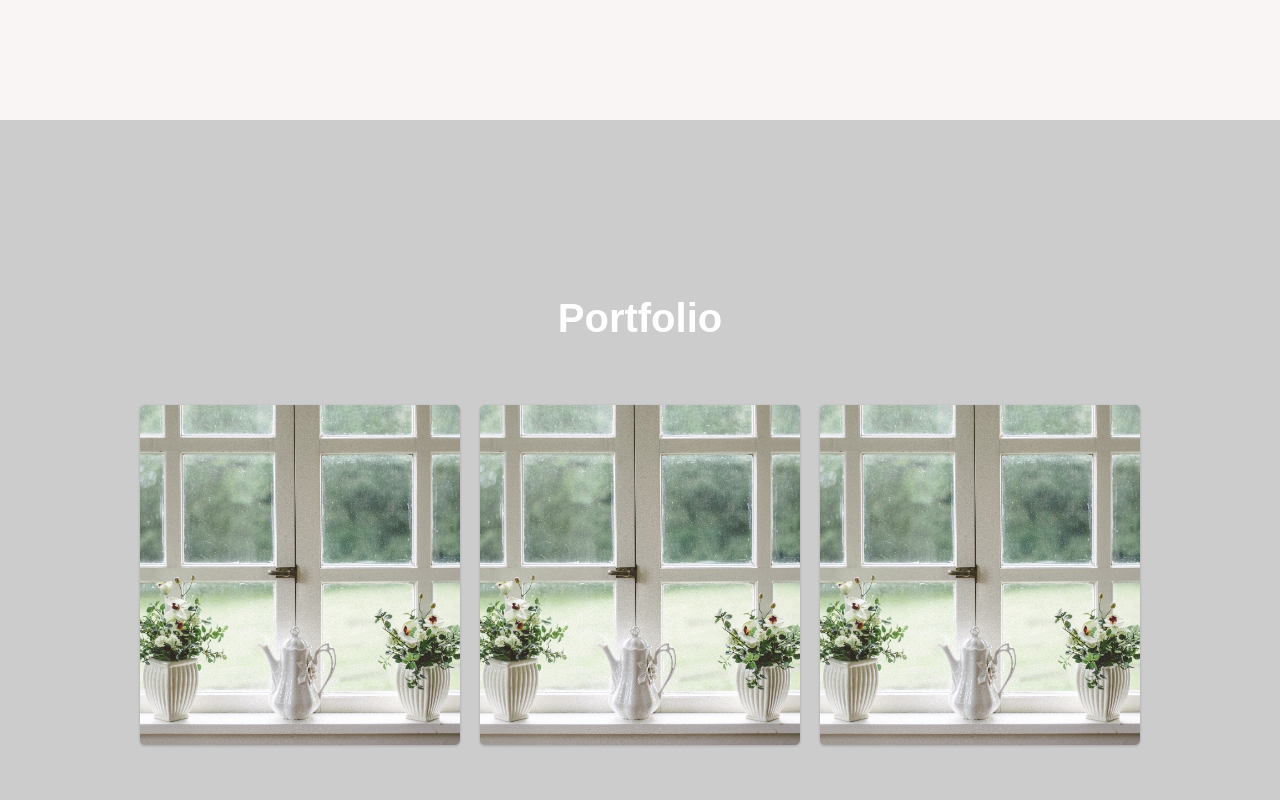
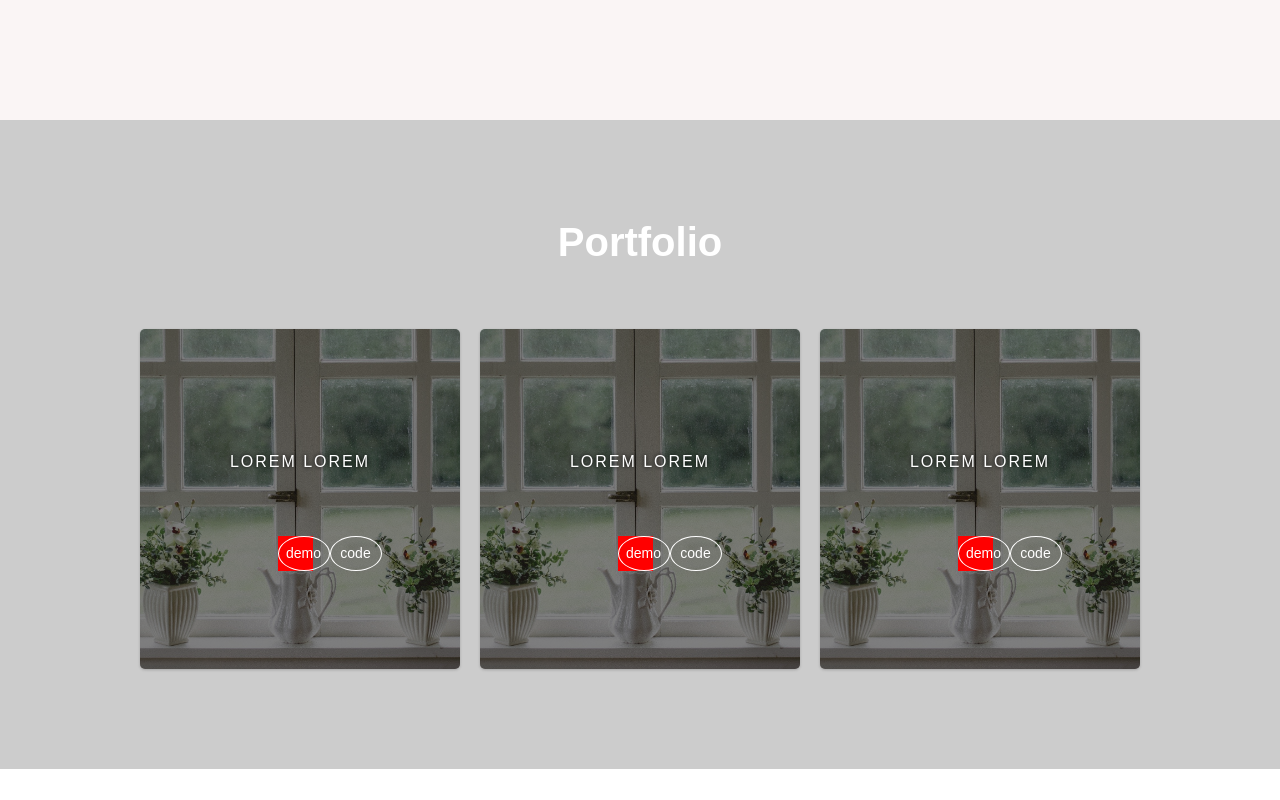
Before and after one commit to oknaAnko/portfolio-website, a React (Create React App) app: page / in a window 1280 px wide. Shown: the part 1620-2420 px from the top of the page. Built offline with nearby package versions, Linux system fonts and the light colour scheme; a web font is replaced by a local one.

Commit message:
styles: Project cards wip

```diff
--- a/src/components/ButtonElement.js
+++ b/src/components/ButtonElement.js
@@ -26,16 +26,27 @@ export const Button = styled(Link)`
 `;
 
 export const SmallButton = styled(Button)`
-  flex-direction: column;
+  /* flex-direction: column; */
   white-space: normal;
-  border: none;
+  /* border: none; */
   font-size: 14px;
   color: #fff;
   background-color: transparent;
 
+  width: 100%;
+  height: 100%;
+  border: 1px solid #fff;
+  border-radius: 50%;
+
+  transition-property: all;
+  transition-duration: 0.2s;
+  transition-timing-function: linear;
+  transition-delay: 0s;
+
   &:hover {
-    border: none;
-    background-color: transparent;
-    box-shadow: 0px 0px 10px -1px white;
+    /* border: none; */
+    color: #fff;
+    background-color: #101010;
+    /* box-shadow: 0px 0px 10px -1px white; */
   }
 `;
--- a/src/components/ProjectSection/ProjectElements.js
+++ b/src/components/ProjectSection/ProjectElements.js
@@ -2,8 +2,16 @@ import styled from "styled-components/macro";
 import windowImg from "../../images/window.jpg";
 import { BsCodeSlash } from "react-icons/bs";
 
+// @mixin transition-mix($property: all, $duration: 0.2s, $timing: linear, $delay: 0s) {
+//   transition-property: $property;
+//   transition-duration: $duration;
+//   transition-timing-function: $timing;
+//   transition-delay: $delay;
+// }
+
 export const ProjectContainer = styled.div`
-  height: 800px;
+  /* height: 800px; */
+  padding: 100px 0;
   display: flex;
   flex-direction: column;
   justify-content: center;
@@ -59,6 +67,7 @@ export const ProjectCard = styled.div`
   background-size: cover;
   background-position: center;
   background-repeat: no-repeat;
+  /* position: relative; */
 
   &:hover {
     transform: scale(1.05);
@@ -72,32 +81,106 @@ export const ProjectBackground = styled.div`
   height: 100%;
   border-radius: 5px;
   background-color: rgba(0, 0, 0, 0.5);
-  opacity: 0;
-  /* opacity: 1; */
-  transition: all 0.25s ease-in-out;
+  /* opacity: 0; */
+  opacity: 1;
+  /* transition: all 0.25s ease-in-out; */
   display: flex;
   flex-direction: column;
   justify-content: center;
+  align-items: center;
 
   &:hover {
     opacity: 1;
-    transition: all 0.25s ease-in-out;
+    transition: all 0.4s ease-in-out;
+    /* transition: all 0.25s ease-in-out; */
   }
 `;
 
 export const ProjectP = styled.p`
+  position: relative;
+  top: -10px;
+  opacity: 1;
   font-size: 1rem;
   text-align: center;
   color: #fff;
   text-shadow: 0 0 4px #000;
-  transition: all 0.25s ease-in-out;
-  margin-bottom: 30px;
+  /* transition: all 0.25s ease-in-out; */
+  margin-bottom: 20px;
+  padding: 15px 0;
+  text-transform: uppercase;
+  letter-spacing: 2px;
+
+  ${ProjectCard}:hover & {
+    transition: all 0.4s ease-in-out;
+    transition-delay: 0.45s;
+    top: 0;
+    opacity: 1;
+  }
+
+  &:after {
+    /* @include position-absolute($bottom: 0, $left: 0); */
+    position: absolute;
+    top: null;
+    left: 0;
+    right: null;
+    bottom: 0;
+    display: block;
+    height: 2px;
+    width: 100%;
+    content: "";
+    background-color: #8d909b;
+    transform: scaleX(0);
+
+    ${ProjectCard}:hover & {
+      /* @include transition-mix($duration: .3s, $timing: cubic-bezier(0.63, 0.01, 0, 1.39), $delay: .65s); */
+      transition-property: all;
+      transition-duration: 0.3s;
+      transition-timing-function: cubic-bezier(0.63, 0.01, 0, 1.39);
+      transition-delay: 0.65s;
+      transform: scaleX(1);
+    }
+  }
 `;
 
 export const BtnWrap = styled.div`
   display: flex;
   flex-direction: row;
-  justify-content: space-around;
+  /* justify-content: space-around; */
+
+  position: relative;
+  top: 20px;
+  left: 0;
+  width: 35px;
+  height: 35px;
+  opacity: 1;
+  /* margin-right: 10px; */
+  /* opacity: 0; */
+
+  &:nth-child(2) {
+    margin-right: 10px;
+    background-color: red;
+  }
+
+  ${ProjectCard}:hover & {
+    top: 0;
+    opacity: 1;
+
+    &:first-child {
+      /* @include transition-mix($delay: .85s); */
+      transition-property: all;
+      transition-duration: 0.4s;
+      transition-timing-function: linear;
+      transition-delay: 0.85s;
+    }
+
+    &:nth-child(2) {
+      /* @include transition-mix($delay: .95s); */
+      transition-property: all;
+      transition-duration: 0.4s;
+      transition-timing-function: linear;
+      transition-delay: 0.95s;
+    }
+  }
 `;
 
 export const IconCode = styled(BsCodeSlash)`
```
